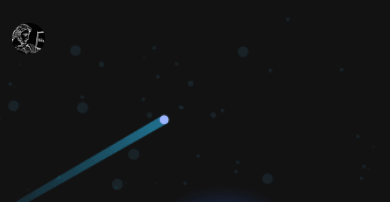
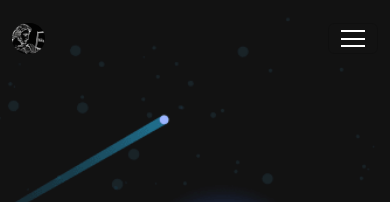
Before and after one commit to AlbertoChar/Portfolio-Webpage, a React (Create React App) app: page / in a window 390 px wide. Shown: the top 202 px of the page. Built offline with nearby package versions, Linux system fonts and the light colour scheme.

Commit message:
modified:   src/components/NavBar.js for mobile use

```diff
--- a/src/components/NavBar.js
+++ b/src/components/NavBar.js
@@ -37,6 +37,7 @@ export const NavBar = () => {
             <img src={logo} alt="Logo" />
           </div>
         </Navbar.Brand>
+        <Navbar.Toggle aria-controls="basic-navbar-nav" />
         <Navbar.Collapse id="basic-navbar-nav">
           <Nav className="ms-auto">
             <Nav.Link href="#home" className={activeLink === 'home' ? 'active navbar-link' : 'navbar-link'} onClick={() => onUpdateActiveLink('home')}>Home</Nav.Link>
```
